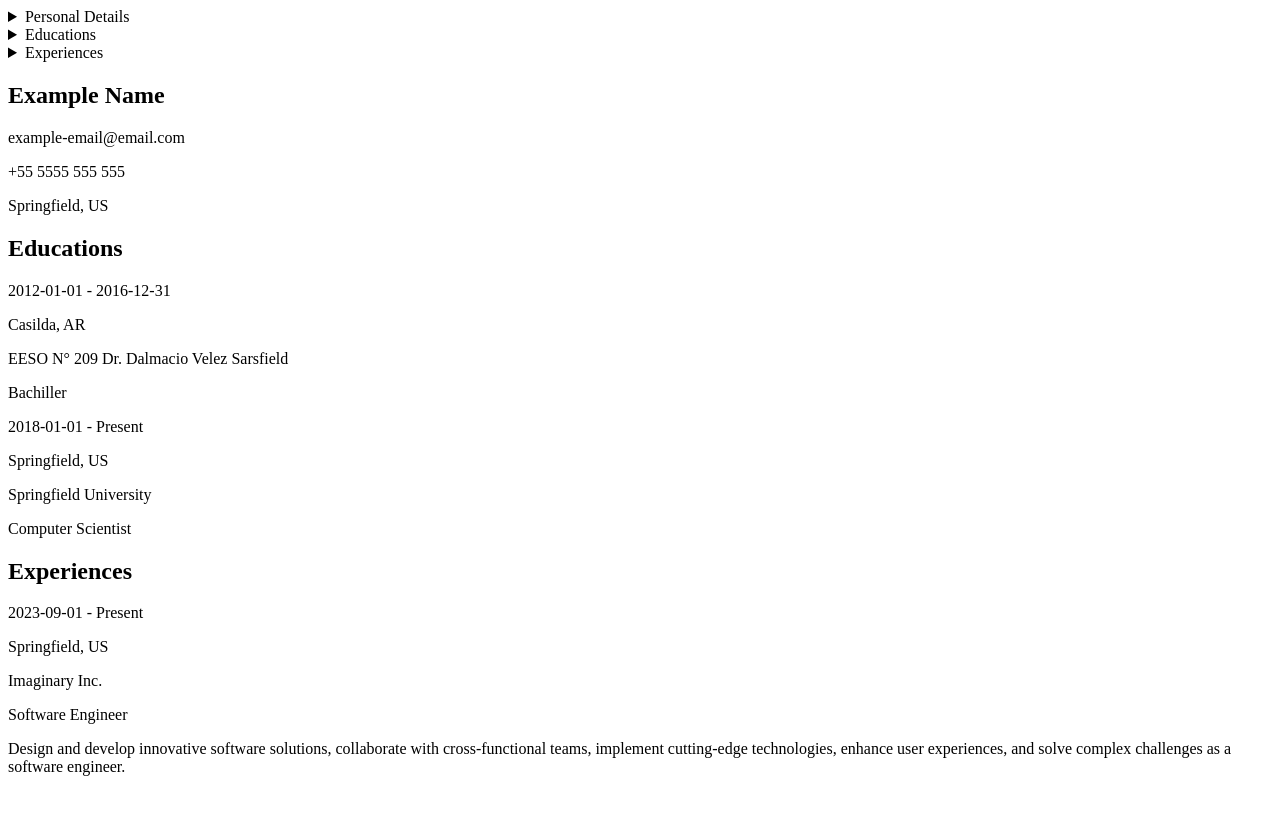
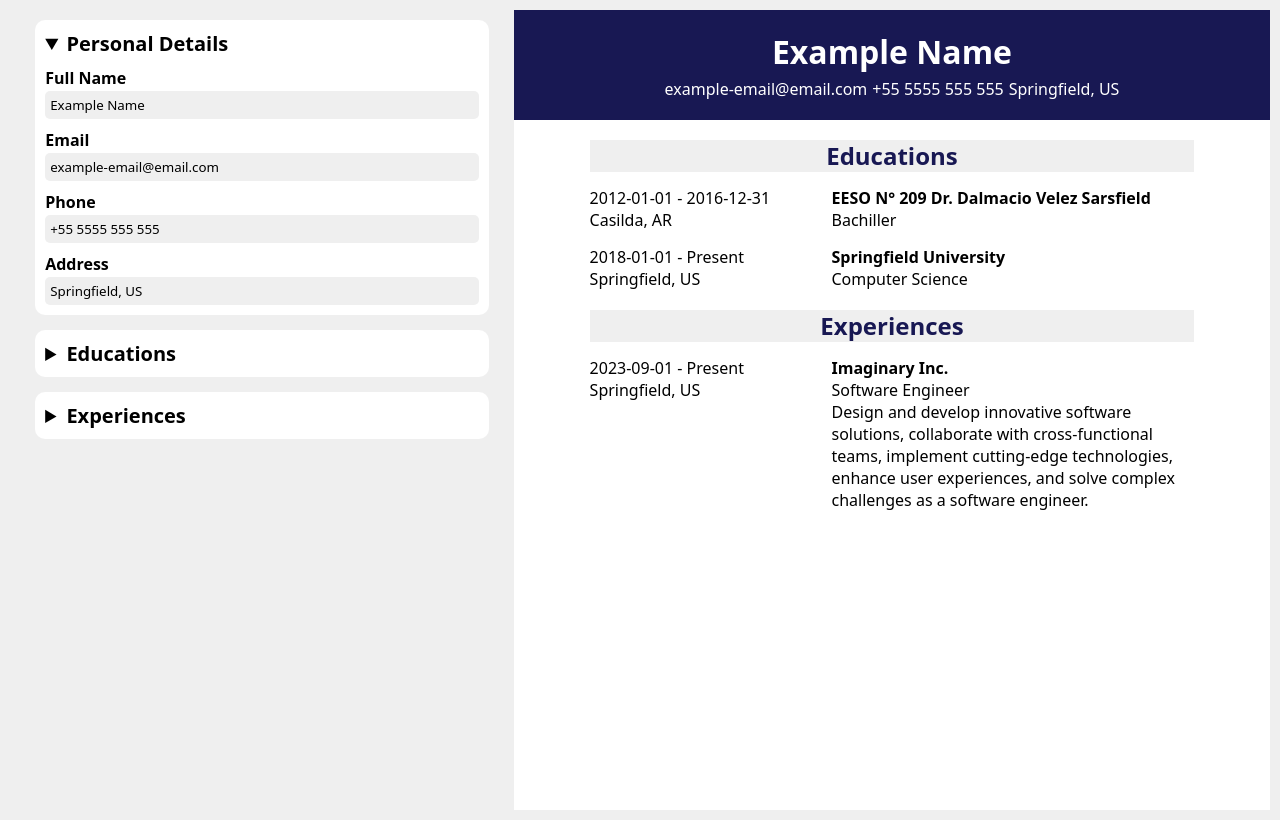
Before and after one commit to valentave/CV-Generator, a React (Vite) app: page / in a window 1280 px wide. Built offline with nearby package versions, Linux system fonts and the light colour scheme.

Commit message:
Add styling

```diff
--- /dev/null
+++ b/src/assets/style.css
@@ -0,0 +1,148 @@
+* {
+    padding: 0;
+    margin: 0;
+    font-family: system-ui, -apple-system, BlinkMacSystemFont, 'Segoe UI', Roboto, Oxygen, Ubuntu, Cantarell, 'Open Sans', 'Helvetica Neue', sans-serif;
+    --light-gray: #efefef;
+    --dark-blue: rgb(24, 24, 83);
+}
+
+#root {
+    display: grid;
+    grid-template-columns: 2fr 3fr;
+    background-color: var(--light-gray);
+    min-height: 100vh;
+    padding: 10px;
+    justify-items: center;
+}
+
+.boxes-container {
+    display: flex;
+    flex-direction: column;
+    height: fit-content;
+    width: 90%;
+    padding: 10px;
+    gap: 15px;
+    transition: all 1s ease-in-out;
+}
+
+.inputs-box {
+    background-color: white;
+    padding: 10px;
+    border-radius: 10px;
+}
+
+summary {
+    cursor: pointer;
+    font-weight: bold;
+}
+
+.box-title {
+    font-size: 1.25rem;
+}
+
+.input-container {
+    display: flex;
+    flex-direction: column;
+    gap: 2px;
+    margin-top: 10px;
+}
+
+input {
+    padding: 5px 5px;
+    border-radius: 5px;
+    border: 0px;
+    background-color: var(--light-gray);
+}
+
+label {
+    font-weight: bold;
+}
+
+.button-container {
+    display: flex;
+    justify-content: center;
+    margin-top: 10px;
+}
+
+.plus-button {
+    border: none;
+    background: rgb(0, 162, 255);
+    padding: 6px;
+    border-radius: 5px;
+    color: white;
+    font-weight: bold;
+}
+
+.delete-button {
+    border: none;
+    background-color: rgb(238, 75, 75);
+    padding: 6px;
+    border-radius: 5px;
+    color: white;
+    font-weight: 500;
+}
+
+.live-preview {
+    background-color: white;
+    display: flex;
+    flex-direction: column;
+    gap: 20px;
+}
+
+.live-personal-data {
+    color: white;
+    background-color: var(--dark-blue);
+    padding: 20px;
+    display: flex;
+    flex-wrap: wrap;
+    justify-content: center;
+    text-align: center;
+    gap: 5px;
+}
+
+.live-personal-data > p,
+.live-personal-data > h1 {
+    max-width: 80%;
+}
+
+.live-fullname {
+    width: 100%;
+    font-size: 2rem;
+}
+
+.live-educations,
+.live-experiences {
+    width: 80%;
+    display: flex;
+    flex-direction: column;
+    align-items: center;
+    gap: 15px;
+    align-self: center;
+}
+
+.live-separator {
+    background-color: var(--light-gray);
+    width: 100%;
+    text-align: center;
+    line-height: 2rem;
+    font-size: 1.5rem;
+    color: var(--dark-blue);
+}
+
+.education-item,
+.experience-item {
+    display: flex;
+    width: 100%;
+}
+
+.first-column {
+    min-width: 40%;
+}
+
+.second-column {
+    min-width: 60%;
+}
+
+.live-bold {
+    font-weight: bold;
+}
--- a/src/components/App.jsx
+++ b/src/components/App.jsx
@@ -22,7 +22,7 @@ function App() {
       id: uuidv4(),
     },
     {
-      degree: 'Computer Scientist',
+      degree: 'Computer Science',
       school: 'Springfield University',
       location: 'Springfield, US',
       startDate: '2018-01-01',
--- a/src/components/EducationItem.jsx
+++ b/src/components/EducationItem.jsx
@@ -44,7 +44,9 @@ function EducationItem({experience, onChange, onClickDelete}) {
                 className = 'edate-input'
                 onChange = {onChange} />
 
-            <button className='delete-button' onClick={onClickDelete}>Delete</button>
+            <div className='button-container'>
+                <button className='delete-button' onClick={onClickDelete}>Delete</button>
+            </div>
         </details>
     )
 }
--- a/src/components/EducationsBox.jsx
+++ b/src/components/EducationsBox.jsx
@@ -11,9 +11,11 @@ function EducationsBox({educations, onChange, onClickAdd, onClickDelete}) {
                     onChange = {onChange}
                     onClickDelete = {onClickDelete}/>
             ))}
-            <button
-            className='plus-button'
-            onClick = {onClickAdd}>+ Education</button>
+            <div className='button-container'>
+                <button
+                className='plus-button'
+                onClick = {onClickAdd}>+ Education</button>
+            </div>
         </details>
     )
 }
--- a/src/components/ExperienceItem.jsx
+++ b/src/components/ExperienceItem.jsx
@@ -52,7 +52,9 @@ function EducationItem({experience, onChange, onClickDelete}) {
                 className = 'edate-input'
                 onChange = {onChange} />
 
-            <button className='delete-button' onClick={onClickDelete}>Delete</button>
+            <div className='button-container'>
+                <button className='delete-button' onClick={onClickDelete}>Delete</button>
+            </div>
         </details>
     )
 }
--- a/src/components/ExperiencesBox.jsx
+++ b/src/components/ExperiencesBox.jsx
@@ -11,9 +11,11 @@ function ExperiencesBox({experiences, onChange, onClickAdd, onClickDelete}) {
                     onChange = {onChange}
                     onClickDelete = {onClickDelete}/>
             ))}
-            <button
-            className='plus-button'
-            onClick={onClickAdd}>+ Experience</button>
+            <div className='button-container'>
+                <button
+                className='plus-button'
+                onClick={onClickAdd}>+ Experience</button>
+            </div>
         </details>
     )
 }
--- a/src/components/PersonalDetailsBox.jsx
+++ b/src/components/PersonalDetailsBox.jsx
@@ -2,7 +2,7 @@ import Input from './Input.jsx'
 
 function PersonalDetailsBox({ personalData, onChange }) {
     return (
-        <details className='inputs-box personal-details' key={personalData.id}>
+        <details className='inputs-box personal-details' key={personalData.id} open>
             <summary className='box-title'>Personal Details</summary>
             <Input
                 label = 'Full Name'
@@ -11,19 +11,19 @@ function PersonalDetailsBox({ personalData, onChange }) {
                 id = 'fullName'
                 onChange={onChange} />
             <Input
-                label = 'email'
+                label = 'Email'
                 type = 'email'
                 value = {personalData.email}
                 id= 'email'
                 onChange= {onChange} />
             <Input
-                label = 'phone'
+                label = 'Phone'
                 type = 'tel'
                 value = {personalData.phone}
                 id= 'phone'
                 onChange= {onChange} />
             <Input
-                label = 'address'
+                label = 'Address'
                 type = 'text'
                 value = {personalData.address}
                 id= 'address'
--- a/src/main.jsx
+++ b/src/main.jsx
@@ -1,6 +1,7 @@
 import React from 'react'
 import ReactDOM from 'react-dom/client'
 import App from './components/App.jsx'
+import './assets/style.css';
 
 ReactDOM.createRoot(document.getElementById('root')).render(
   <React.StrictMode>
```
